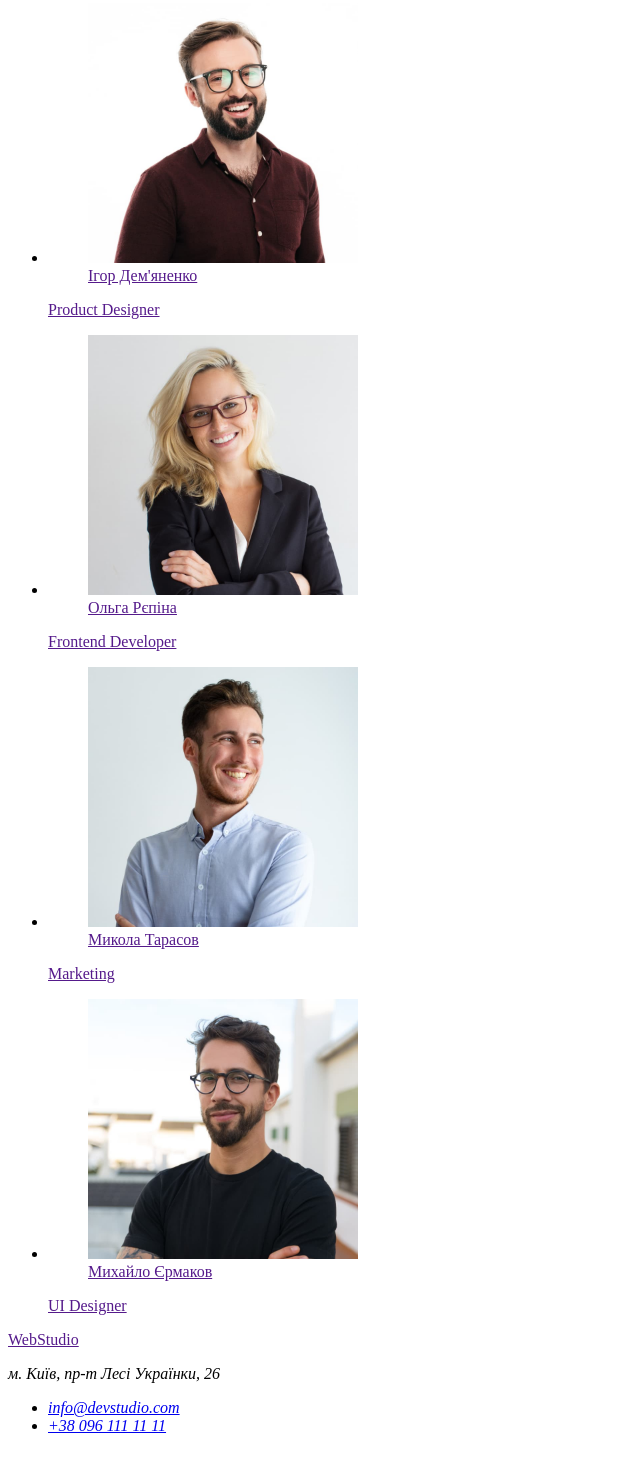
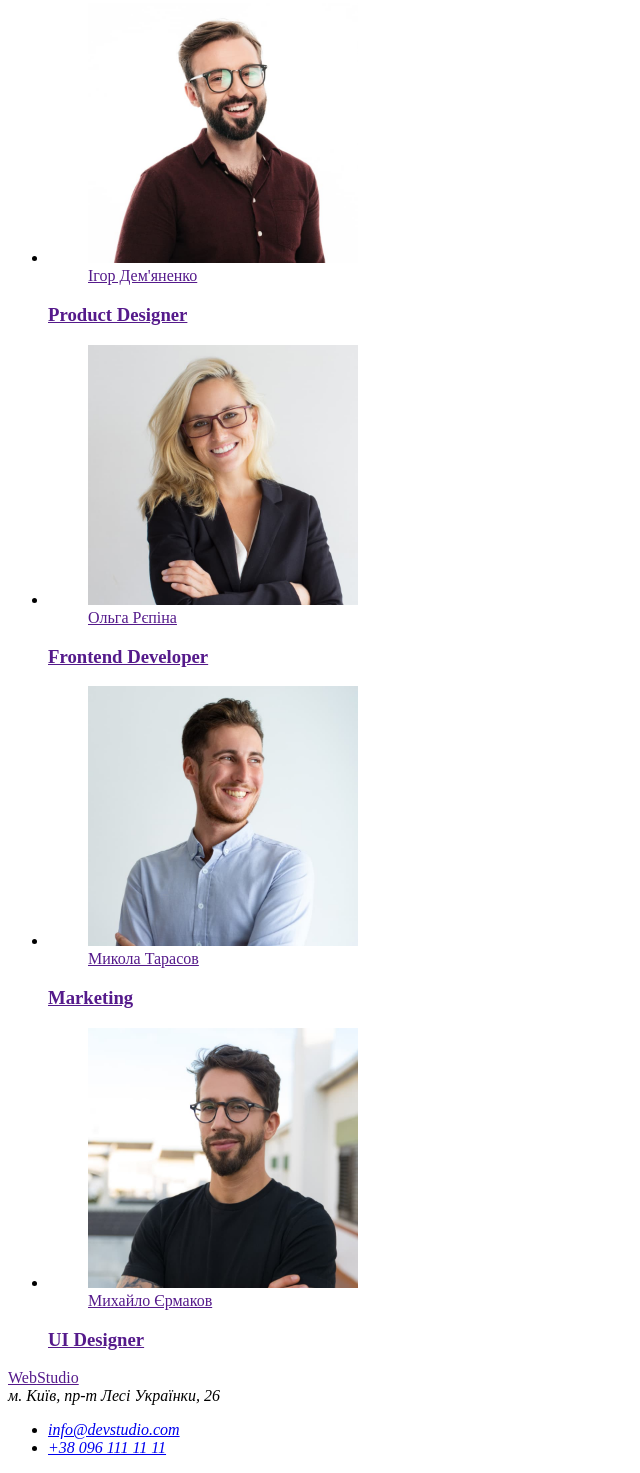
Before and after one commit to iq-dev-expert/goit-markup-hw-01, a plain HTML site: page index.html in a window 1280 px wide. Shown: the part 1567-3040 px from the top of the page, without its empty margins (0-640 px from the left). Before the commit the page ends 3018 px from the top, so only its background shows below. Drawn offline with Linux system fonts and the light colour scheme.

Commit message:
fixes section tags our team

```diff
--- a/index.html
+++ b/index.html
@@ -94,7 +94,7 @@
                 />
                 <figcaption>Ігор Дем'яненко</figcaption>
               </figure>
-              <p lang="en">Product Designer</p>
+              <h3 lang="en">Product Designer</h3>
             </a>
           </li>
           <li>
@@ -108,7 +108,7 @@
                 />
                 <figcaption>Ольга Рєпіна</figcaption>
               </figure>
-              <p lang="en">Frontend Developer</p>
+              <h3 lang="en">Frontend Developer</h3>
             </a>
           </li>
           <li>
@@ -122,7 +122,7 @@
                 />
                 <figcaption>Микола Тарасов</figcaption>
               </figure>
-              <p lang="en">Marketing</p>
+              <h3 lang="en">Marketing</h3>
             </a>
           </li>
           <li>
@@ -136,7 +136,7 @@
                 />
                 <figcaption>Михайло Єрмаков</figcaption>
               </figure>
-              <p lang="en">UI Designer</p>
+              <h3 lang="en">UI Designer</h3>
             </a>
           </li>
         </ul>
@@ -146,7 +146,7 @@
     <footer>
       <a href=""><span>Web</span>Studio</a>
       <address>
-        <p>м. Київ, пр-т Лесі Українки, 26</p>
+        м. Київ, пр-т Лесі Українки, 26
         <ul>
           <li><a href="mailto:info@devstudio.com">info@devstudio.com</a></li>
           <li><a href="tel:+380961111111">+38 096 111 11 11</a></li>
```
